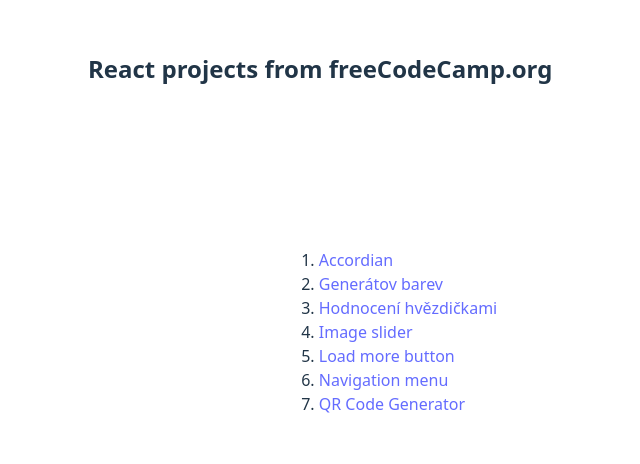
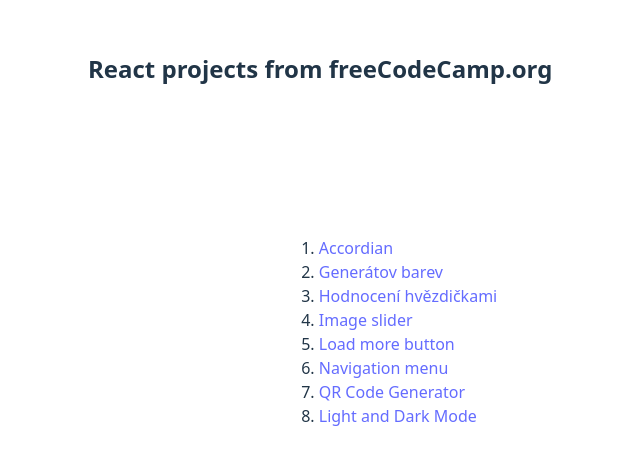
Before and after one commit to Barbora6/react-projects, a React (Vite) app in the folder react-projects/: page / in a window 1280 px wide. Shown: the part 106-570 px from the top of the page, without its empty margins (252-892 px from the left). Built offline with nearby package versions, Linux system fonts and the light colour scheme.

Commit message:
Projekt: Light, Dark Mode

```diff
--- a/react-projects/src/App.jsx
+++ b/react-projects/src/App.jsx
@@ -30,6 +30,9 @@
           <li>
             <Link to="/code-generator">QR Code Generator</Link>
           </li>
+          <li>
+            <Link to="/light-dark-mode">Light and Dark Mode</Link>
+          </li>
         </ol>
       </section>
     </>
--- /dev/null
+++ b/react-projects/src/components/Light-Dark-Mode/LightDarkMode.jsx
@@ -0,0 +1,3 @@
+export const LightDarkMode = () => {
+  return <div></div>;
+};
--- a/react-projects/src/main.jsx
+++ b/react-projects/src/main.jsx
@@ -10,6 +10,7 @@
 import { Navigation } from "./components/navigation menu/Navigation.jsx";
 import { menus } from "./components/navigation menu/data.js";
 import { CodeGenerator } from "./components/QR-Code-Generator/CodeGenerator.jsx";
+import { LightDarkMode } from "./components/Light-Dark-Mode/LightDarkMode.jsx";
 
 const router = createBrowserRouter([
   { path: "/", element: <App /> },
@@ -30,7 +31,8 @@
     path: "/navigation-menu",
     element: <Navigation menus={menus} />
   },
-  { path: "/code-generator", element: <CodeGenerator /> }
+  { path: "/code-generator", element: <CodeGenerator /> },
+  { path: "/light-dark-mode", element: <LightDarkMode /> }
 ]);
 
 createRoot(document.getElementById("root")).render(
```
